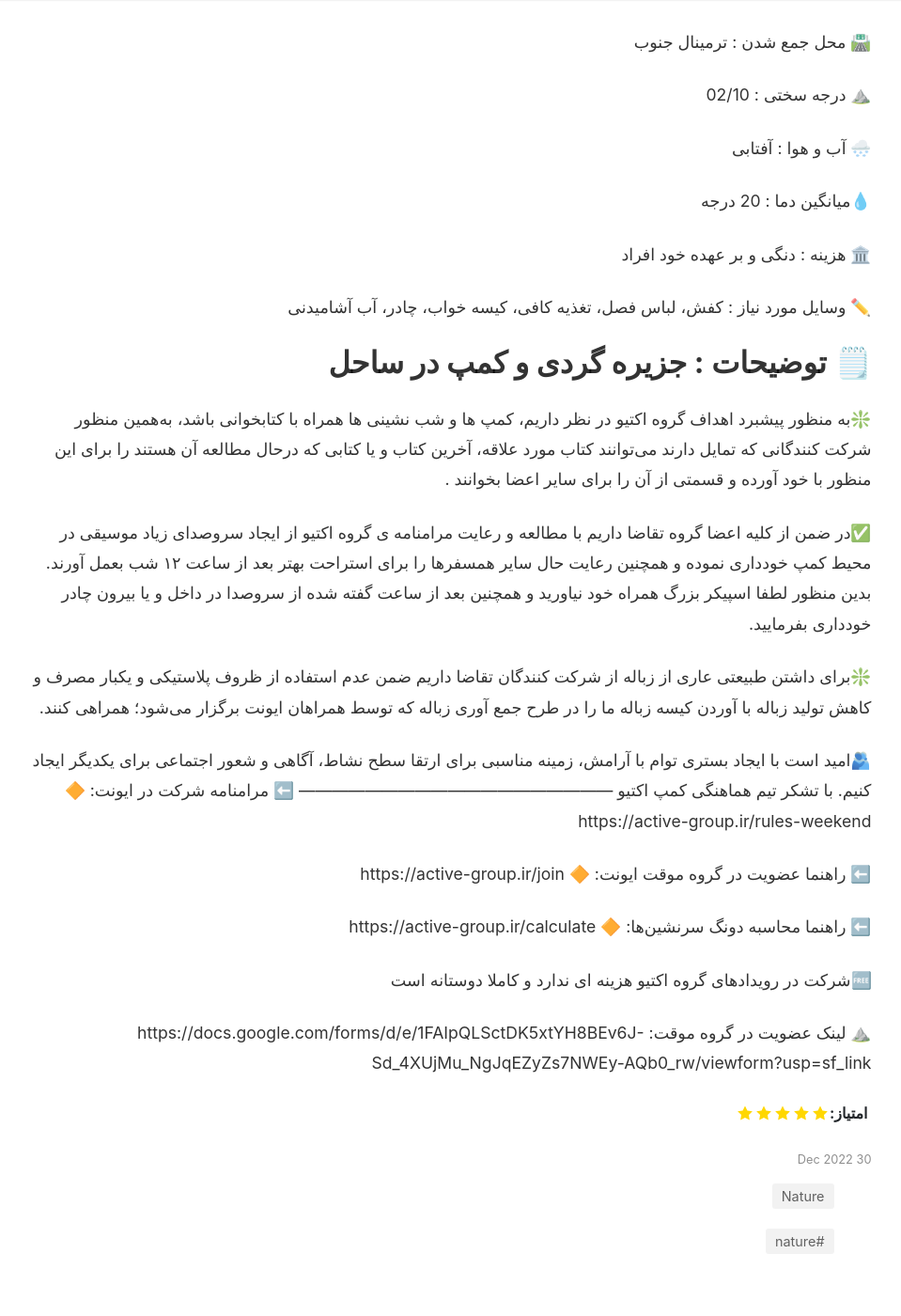
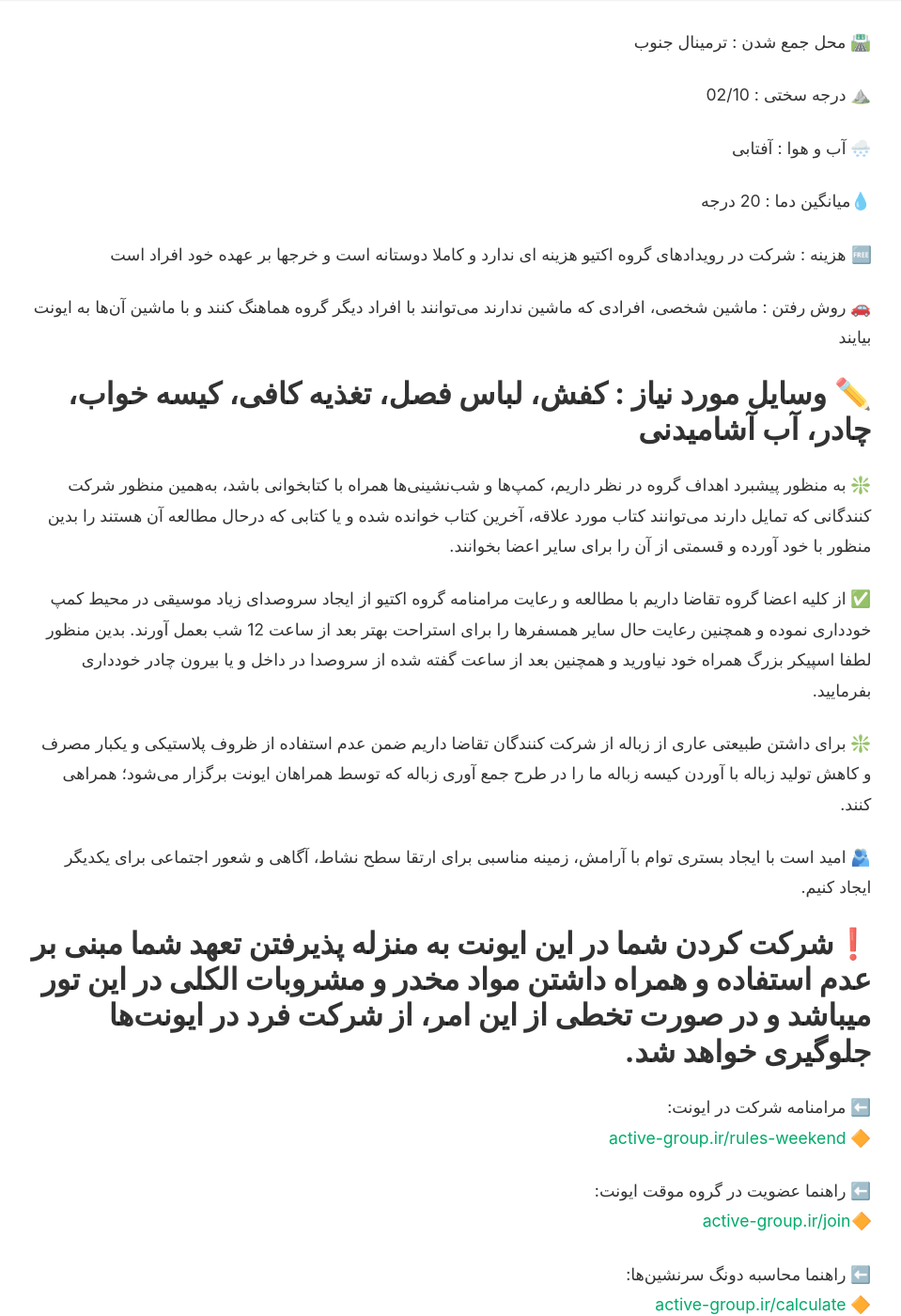
Before and after one commit to MHKarami97/active, a Jekyll site: the page built from _posts/2022-12-30-hormuz.md, in a window 1280 px wide and 1400 px high, scrolled down 1236 px. Shown: the whole window at 94% size, without its empty margins (160-1119 px from the left). Built offline with Jekyll 4.4.1, drawn with Linux system fonts in a browser that asks for light colours; nearby versions of some CDN libraries; comment, search, counter and statistics services are not loaded; some of the changed text lies outside the part shown.

Commit message:
update ui

```diff
--- a/_posts/2022-12-30-hormuz.md
+++ b/_posts/2022-12-30-hormuz.md
@@ -25,32 +25,30 @@ rating: 5
 
 💧میانگین دما : 20 درجه
 
-🏛 هزینه : دنگی و بر عهده خود افراد
+🆓 هزینه : شرکت در رویدادهای گروه اکتیو هزینه ای ندارد و کاملا دوستانه است و خرجها بر عهده خود افراد است
+
+🚗 روش رفتن : ماشین شخصی، افرادی که ماشین ندارند می‌توانند با افراد دیگر گروه هماهنگ کنند و با ماشین آن‌ها به ایونت بیایند
 
 ✏️ وسایل مورد نیاز : کفش، لباس فصل، تغذیه کافی، کیسه خواب، چادر، آب آشامیدنی
+---------------------------------------------------------
+❇️ به منظور پیشبرد اهداف گروه در نظر داریم، کمپ‌ها و شب‌نشینی‌ها همراه با کتابخوانی باشد، به‌همین منظور شرکت کنندگانی که تمایل دارند می‌توانند کتاب مورد علاقه، آخرین کتاب خوانده شده و یا کتابی که درحال مطالعه آن هستند را بدین منظور با خود آورده و قسمتی از آن را برای سایر اعضا بخوانند.
 
-🗒 توضیحات : جزیره گردی و کمپ در ساحل
----------------------------------------------------------
-❇️به منظور پیشبرد اهداف گروه اکتیو در نظر داریم، کمپ ها و شب نشینی ها همراه با کتابخوانی باشد، به‌همین منظور شرکت کنندگانی که تمایل دارند می‌توانند کتاب مورد علاقه، آخرین کتاب و یا کتابی که درحال مطالعه آن هستند را برای این منظور با خود آورده و قسمتی از آن را برای سایر اعضا بخوانند .
+✅ از کلیه اعضا گروه تقاضا داریم با مطالعه و رعایت مرامنامه گروه اکتیو از ایجاد سر‌و‌صدای زیاد موسیقی در محیط کمپ خودداری نموده و همچنین رعایت حال سایر همسفرها را برای استراحت بهتر بعد از ساعت 12 شب بعمل آورند. بدین منظور لطفا اسپیکر بزرگ همراه خود نیاورید و همچنین بعد از ساعت گفته شده از سروصدا در داخل و یا بیرون چادر خودداری بفرمایید.
 
-✅در ضمن از کلیه اعضا گروه تقاضا داریم با مطالعه و رعایت مرامنامه ی گروه اکتیو از ایجاد سروصدای زیاد موسیقی در محیط کمپ خودداری نموده و همچنین رعایت حال سایر همسفرها را برای استراحت بهتر بعد از ساعت ۱۲ شب بعمل آورند. بدین منظور لطفا اسپیکر بزرگ همراه خود نیاورید و همچنین بعد از ساعت گفته شده از سروصدا در داخل و یا بیرون چادر خودداری بفرمایید.
+❇️ برای داشتن طبیعتی عاری از زباله از شرکت کنندگان تقاضا داریم ضمن عدم استفاده از ظروف پلاستیکی و یکبار مصرف و کاهش تولید زباله با آوردن کیسه زباله ما را در طرح جمع آوری زباله که توسط همراهان ایونت برگزار می‌شود؛ همراهی کنند.
 
-❇️برای داشتن طبیعتی عاری از زباله از شرکت کنندگان تقاضا داریم ضمن عدم استفاده از ظروف پلاستیکی و یکبار مصرف و کاهش تولید زباله با آوردن کیسه زباله ما را در طرح جمع آوری زباله که توسط همراهان ایونت برگزار می‌شود؛ همراهی کنند.
+🫂 امید است با ایجاد بستری توام با آرامش، زمینه مناسبی برای ارتقا سطح نشاط، آگاهی و شعور اجتماعی برای یکدیگر ایجاد کنیم.
 
-🫂امید است با ایجاد بستری توام با آرامش، زمینه مناسبی برای ارتقا سطح نشاط، آگاهی و شعور اجتماعی برای یکدیگر ایجاد کنیم.
-با تشکر
-تیم هماهنگی کمپ اکتیو
+❗️شرکت کردن شما در این ایونت به منزله پذیرفتن تعهد شما مبنی بر عدم استفاده و همراه داشتن مواد مخدر و مشروبات الکلی در این تور میباشد و در صورت تخطی از این امر، از شرکت فرد در ایونت‌ها جلوگیری خواهد شد.
 ---------------------------------------------------------
 ⬅️ مرامنامه شرکت در ایونت:
-🔶 https://active-group.ir/rules-weekend
+🔶 [active-group.ir/rules-weekend](active-group.ir/rules-weekend)
 
 ⬅️ راهنما عضویت در گروه موقت ایونت:
-🔶 https://active-group.ir/join
+🔶[active-group.ir/join](active-group.ir/join)
 
 ⬅️ راهنما محاسبه دونگ سرنشین‌ها:
-🔶 https://active-group.ir/calculate
-
-🆓شرکت در رویدادهای گروه اکتیو هزینه ای ندارد و کاملا دوستانه است
+🔶 [active-group.ir/calculate](active-group.ir/calculate)
 
 ⛰ لینک عضویت در گروه موقت:
-https://docs.google.com/forms/d/e/1FAIpQLSctDK5xtYH8BEv6J-Sd_4XUjMu_NgJqEZyZs7NWEy-AQb0_rw/viewform?usp=sf_link
+🔶 [t.me/ACTIVE_COMMUNITY](t.me/ACTIVE_COMMUNITY)
```
Also changed, not shown: _includes/postbox.html (+0 -24 lines).
